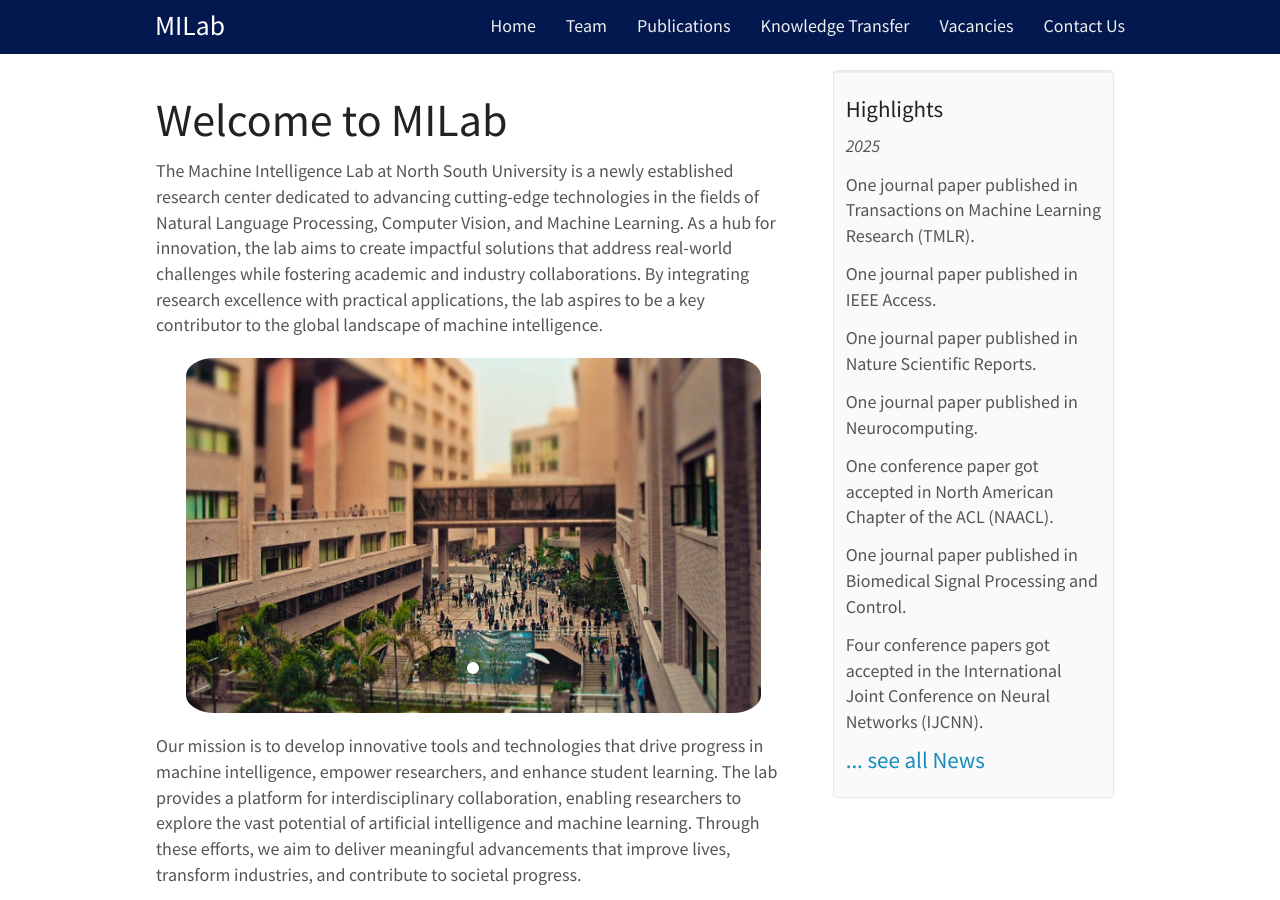
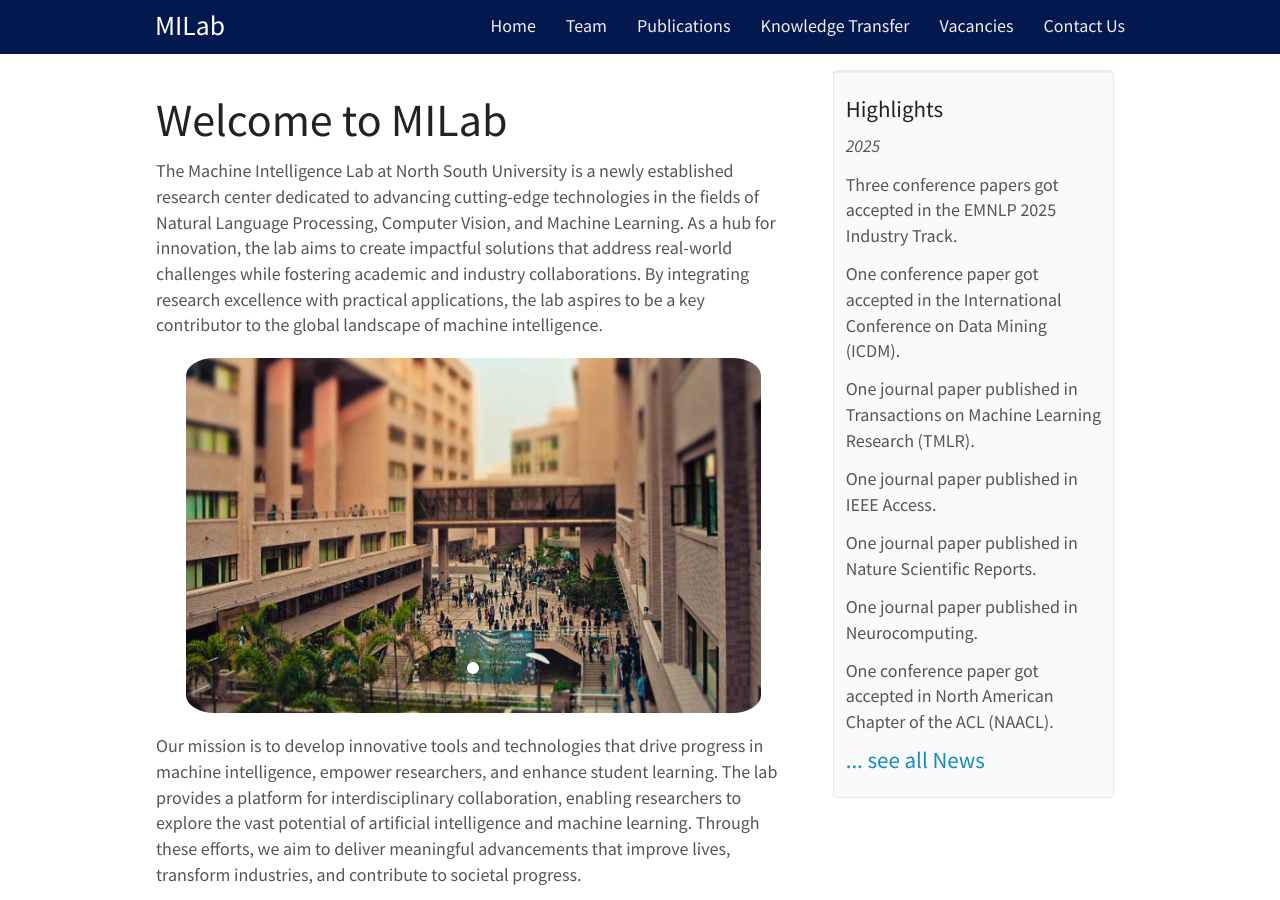
Before and after one commit to milab-nsu/milab-nsu.github.io, a Jekyll site: the page built from _pages/home.md, in a window 1280 px wide and 900 px high. Built offline with Jekyll 4.4.1, drawn with Linux system fonts in a browser that asks for light colours; nearby versions of some CDN libraries.

Commit message:
News Updated

```diff
--- a/_data/news.yml
+++ b/_data/news.yml
@@ -1,4 +1,8 @@
 - date: 2025
+
+- headline: Three conference papers got accepted in the EMNLP 2025 Industry Track.
+
+- headline: One conference paper got accepted in the International Conference on Data Mining (ICDM).
 
 - headline: One journal paper published in Transactions on Machine Learning Research (TMLR).
 
```
